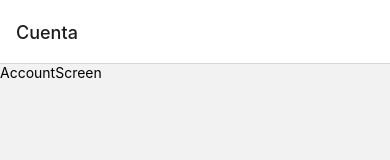
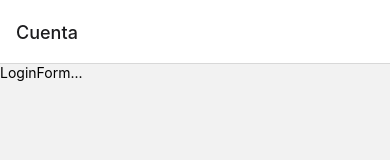
Before and after one commit to alexcoronell/react-native-pokedex, a React Native app: screen /Account in a window 390 px wide. Shown: the top 160 px of the page. Built offline with nearby package versions, Linux system fonts and the light colour scheme.

Commit message:
UserData and Login>Form components created

```diff
--- /dev/null
+++ b/src/components/Auth/LoginForm.js
@@ -0,0 +1,10 @@
+import { View, Text } from 'react-native'
+import React from 'react'
+
+export default function LoginForm() {
+  return (
+    <View>
+      <Text>LoginForm...</Text>
+    </View>
+  )
+}
--- /dev/null
+++ b/src/components/Auth/UserData.js
@@ -0,0 +1,10 @@
+import { View, Text } from 'react-native'
+import React from 'react'
+
+export default function UserData() {
+  return (
+    <View>
+      <Text>UserData...</Text>
+    </View>
+  )
+}
--- a/src/screens/AccountScreen.js
+++ b/src/screens/AccountScreen.js
@@ -1,10 +1,10 @@
-import { View, Text } from 'react-native'
-import React from 'react'
+import React from "react";
+import { View, Text } from "react-native";
+
+import LoginForm from "../components/Auth/LoginForm";
+import UserData from "../components/Auth/UserData";
 
 export default function AccountScreen() {
-  return (
-    <View>
-      <Text>AccountScreen</Text>
-    </View>
-  )
+  const auth = null;
+  return <View>{auth ? <UserData /> : <LoginForm />}</View>;
 }
```
Also changed, not shown: src/utils/userDB.js (added, +10 -0 lines).
